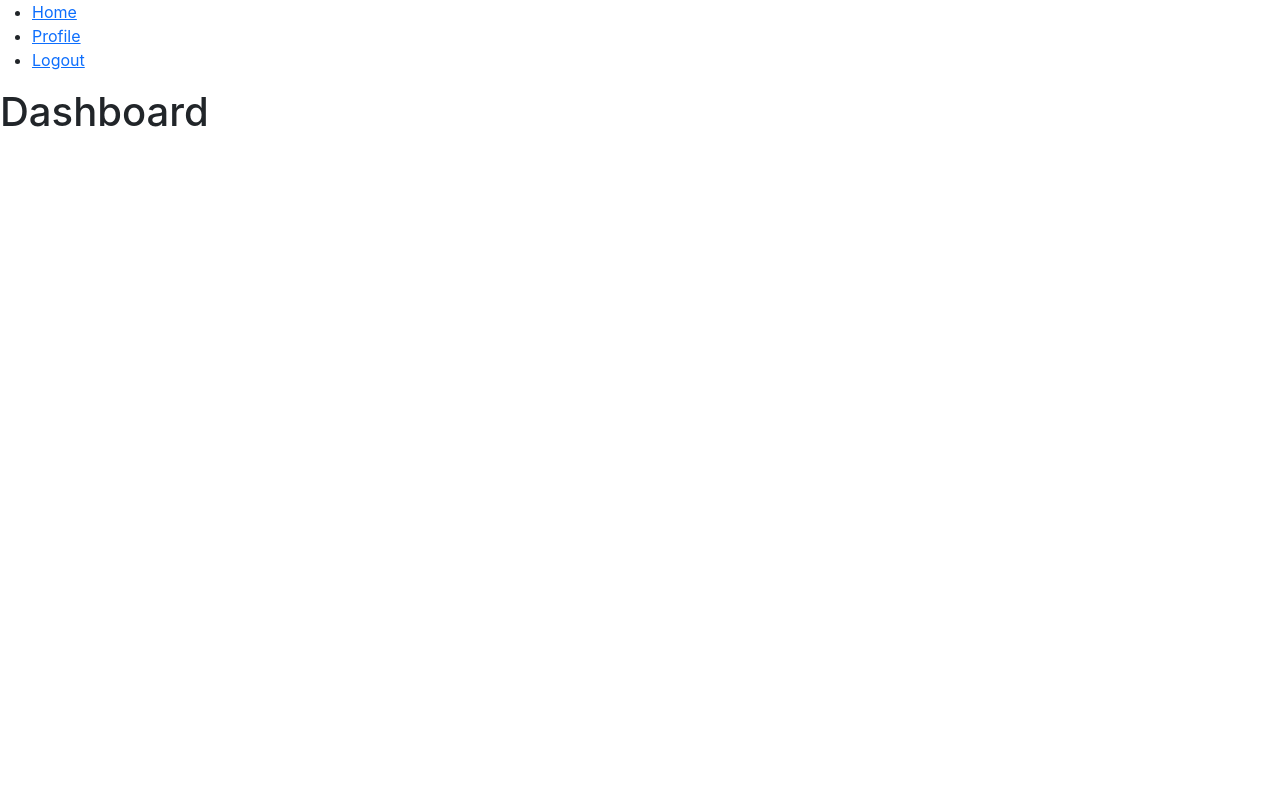
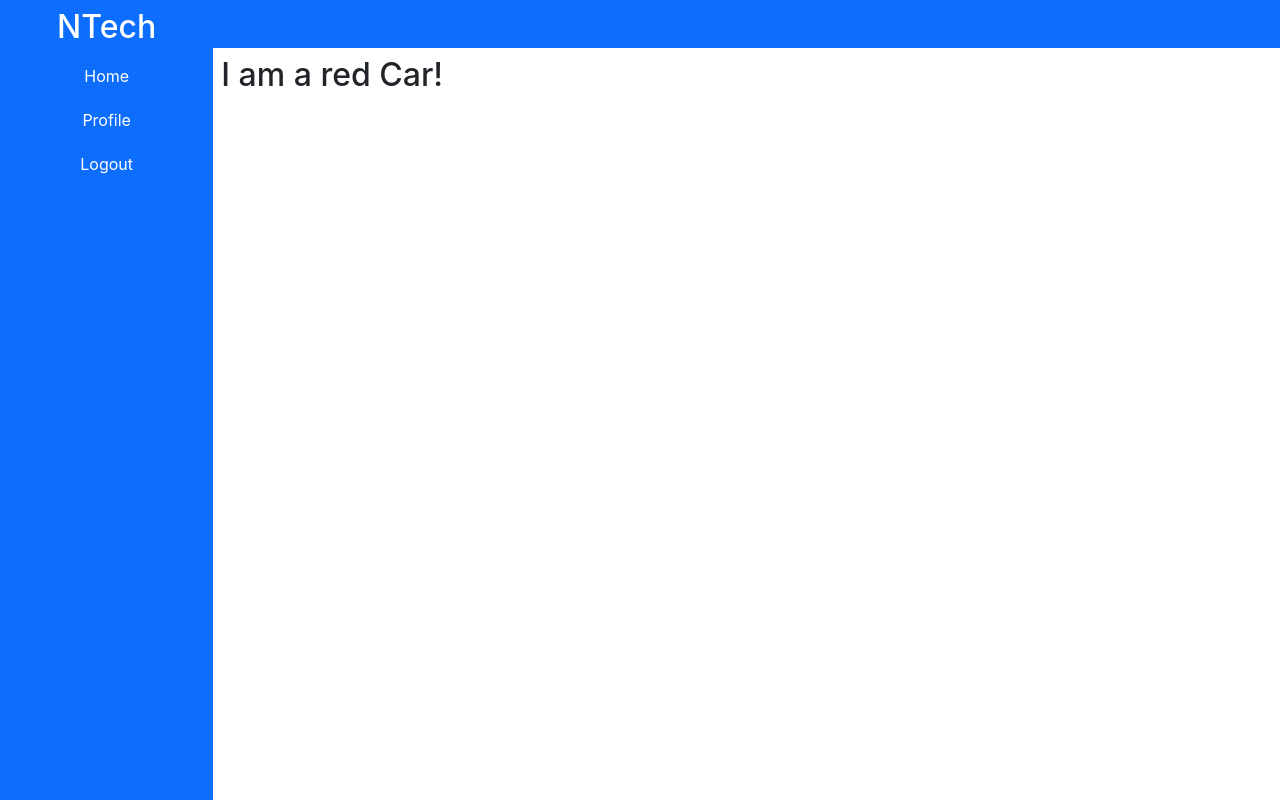
Before and after one commit to patilvijay9400/Ntech, a React (Create React App) app: page /layout in a window 1280 px wide. Built offline with nearby package versions, Linux system fonts and the light colour scheme.

Commit message:
Some styling added to layout section

```diff
--- a/src/App.css
+++ b/src/App.css
@@ -0,0 +1,5 @@
+*{
+    margin: 0;
+    padding: 0;
+    box-sizing: border-box;
+}
--- a/src/App.js
+++ b/src/App.js
@@ -2,7 +2,7 @@ import './App.css';
 import { BrowserRouter, Routes, Route } from "react-router-dom";
 import Login from "./components/Login";
 import Layout from "./components/Layout";
-import Dashboard from "./components/Dashboard";
+import {Dashboard} from "./components/Dashboard";
 import Profile from './components/Profile';
 
 function App() {
--- a/src/components/Dashboard.js
+++ b/src/components/Dashboard.js
@@ -1,5 +1,11 @@
-const Dashboard = () => {
-    return <h1>Dashboard</h1>;
-  };
+import React from 'react';
 
-  export default Dashboard;
+export class Dashboard extends React.Component {
+  constructor() {
+    super();
+    this.state = {color: "red"};
+  }
+  render() {
+    return <h2>I am a {this.state.color} Car!</h2>;
+  }
+}
--- a/src/components/Layout.js
+++ b/src/components/Layout.js
@@ -2,9 +2,11 @@ import { Outlet, Link } from "react-router-dom";
 
 const Layout = () => {
     return (
-    <>
+        <div className="row mx-0">
+            <div className="col-2 bg-primary vh-100 pt-2">
                 <nav>
-        <ul>
+                    <h2 className="text-center text-white">NTech</h2>
+                    <ul className="list-unstyled sidemenu">
                         <li>
                             <Link to="/layout">Home</Link>
                         </li>
@@ -16,9 +18,14 @@ const Layout = () => {
                         </li>
                     </ul>
                 </nav>
-
+            </div>
+            <div className="col-10 px-0">
+                <div className="p-4 bg-primary"></div>
+                <div className="p-2">
                     <Outlet />
-    </>
+                </div>
+            </div>
+        </div>
     )
 };
 
--- a/src/index.css
+++ b/src/index.css
@@ -11,3 +11,23 @@ code {
   font-family: source-code-pro, Menlo, Monaco, Consolas, 'Courier New',
     monospace;
 }
+
+.sidemenu li {
+  padding: 10px;
+  text-align: center;
+  border-radius: 5px;
+}
+
+.sidemenu li:hover {
+  background-color: #ffffff;
+  color: #2C6EFD !important;
+}
+
+.sidemenu li:hover a {
+  color: #2C6EFD !important;
+}
+
+.sidemenu li a {
+  text-decoration: none;
+  color: #ffffff;
+}
```
Lines whose indentation alone changed are shown as unchanged.
